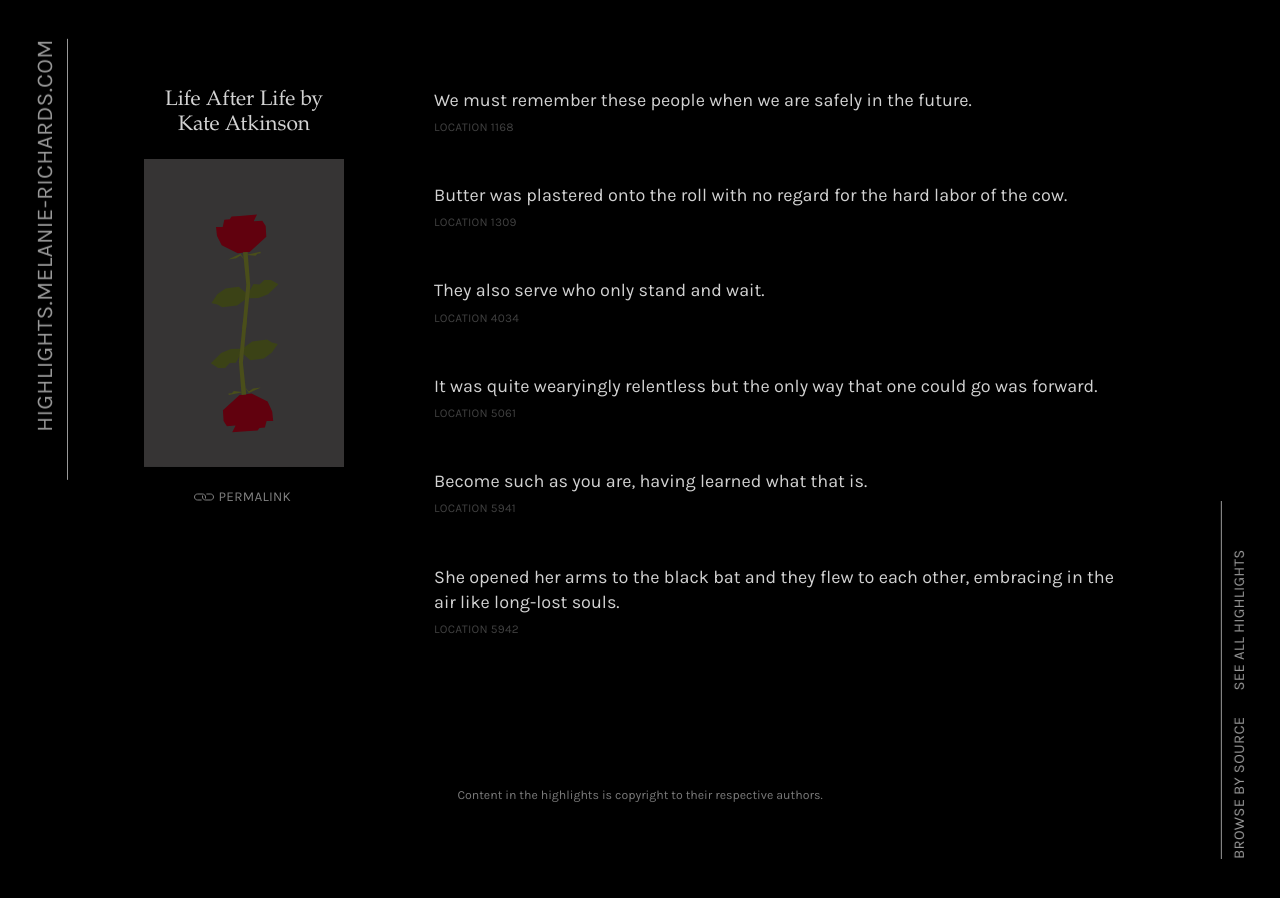
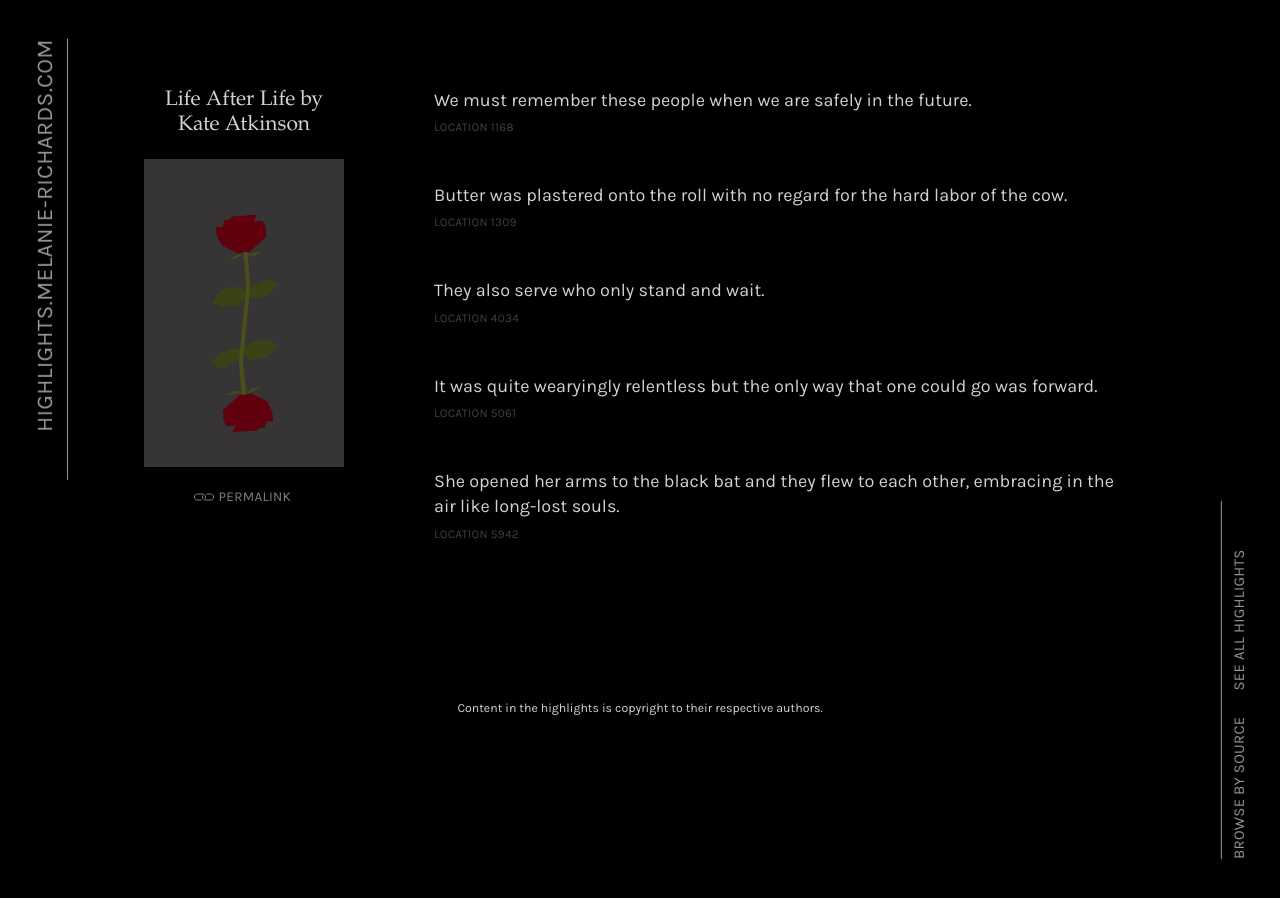
Before and after one commit to melanierichards/highlights, a Jekyll site: the page built from all/index.html, in a window 1280 px wide and 900 px high, scrolled down 11522 px. Built offline with Jekyll 4.4.1, drawn with Linux system fonts in a browser that asks for light colours; some web fonts are replaced; the list of posts is cut into pages by our own code.

Commit message:
Remove a highlight I'm now kinda meh about

```diff
--- a/_data/life-after-life.yml
+++ b/_data/life-after-life.yml
@@ -10,8 +10,5 @@
 - text: It was quite wearyingly relentless but the only way that one could go was forward.
   page: Location 5061
 
-- text: Become such as you are, having learned what that is.
-  page: Location 5941
-
 - text: She opened her arms to the black bat and they flew to each other, embracing in the air like long-lost souls.
   page: Location 5942
```
